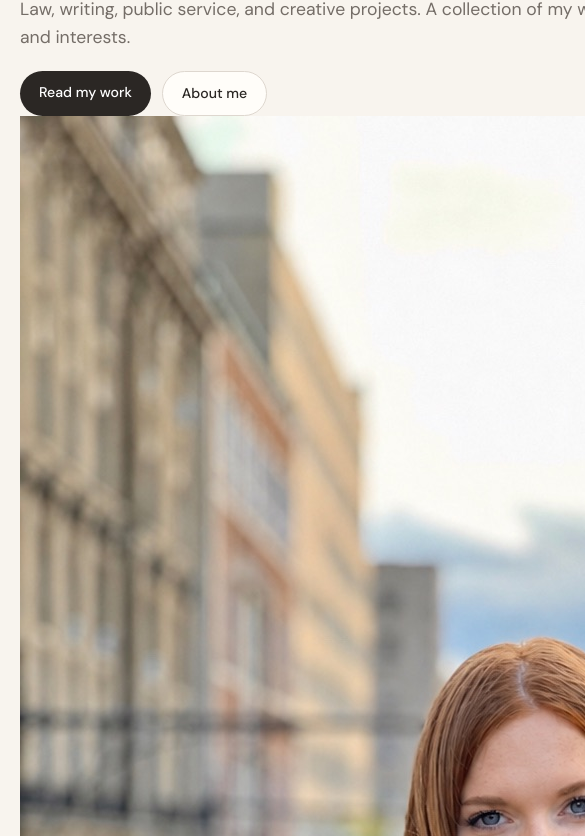
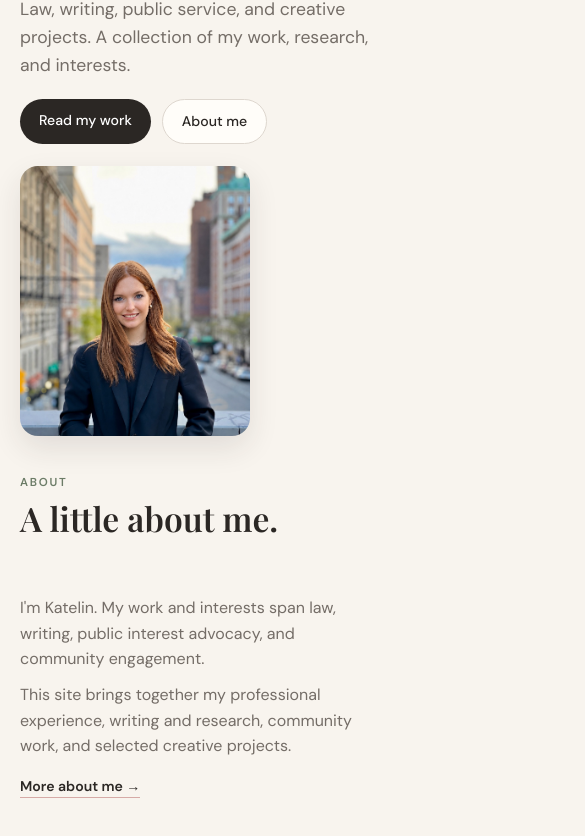
Before and after one commit to 27kwkh8vnt-source/katelinwalsch, a plain HTML site: page index.html in a window 390 px wide. Shown: the part 365-1201 px from the top of the page, 585 px wide, since content can reach past the window. Drawn offline with nearby package versions, Linux system fonts and the light colour scheme; a web font is replaced by a local one.

Commit message:
Update styles.css

```diff
--- a/styles.css
+++ b/styles.css
@@ -69,17 +69,14 @@
   position: sticky;
   top: 0;
   z-index: 1000;
-
   background: rgba(248, 244, 238, 0.95);
   backdrop-filter: blur(10px);
-
   border-bottom: 1px solid var(--line);
 }
 
 .nav-inner {
   max-width: 1150px;
   margin: 0 auto;
-
   padding: 13px 28px;
 
   display: flex;
@@ -129,20 +126,24 @@
 /* HERO */
 
 .hero {
-  min-height: auto;
-  display: flex;
+  padding-top: 30px;
+  padding-bottom: 28px;
+}
+
+.hero-grid {
+  display: grid;
+  grid-template-columns: minmax(0, 1fr) 290px;
+  gap: 65px;
   align-items: center;
-
-  padding-top: 24px;
-  padding-bottom: 24px;
 }
 
 .hero-inner {
-  max-width: 820px;
+  min-width: 0;
+  max-width: 700px;
 }
 
 .hero h1 {
-  font-size: clamp(4rem, 9vw, 6.7rem);
+  font-size: clamp(4rem, 8vw, 6.5rem);
   letter-spacing: -0.05em;
   margin-bottom: 14px;
 }
@@ -153,7 +154,7 @@
 }
 
 .hero-copy {
-  max-width: 680px;
+  max-width: 630px;
   color: var(--muted);
   font-size: 1.1rem;
 }
@@ -163,6 +164,28 @@
   display: flex;
   flex-wrap: wrap;
   gap: 11px;
+}
+
+
+/* HEADSHOT */
+
+.hero-photo-wrap {
+  width: 290px;
+  justify-self: end;
+}
+
+.hero-photo {
+  display: block;
+
+  width: 290px;
+  height: 330px;
+
+  object-fit: cover;
+  object-position: center 42%;
+
+  border-radius: 18px;
+
+  box-shadow: 0 12px 30px rgba(43, 39, 36, 0.11);
 }
 
 
@@ -196,7 +219,7 @@
 /* ABOUT */
 
 .about-section {
-  padding-top: 20px;
+  padding-top: 18px;
   padding-bottom: 18px;
 }
 
@@ -230,8 +253,8 @@
 /* SELECTED HIGHLIGHTS */
 
 .highlights-section {
-  padding-top: 18px;
-  padding-bottom: 28px;
+  padding-top: 16px;
+  padding-bottom: 26px;
 }
 
 .highlights-section h2 {
@@ -265,37 +288,35 @@
 }
 
 
-/* EXACT CARD COLORS */
+/* WRITING = GREEN */
 
-/* 1. RESEARCH, WRITING, & SCHOLARSHIP = GREEN */
-
-.highlight-grid .highlight-card:nth-child(1) {
+.writing-card {
   background: var(--sage) !important;
 }
 
-.highlight-grid .highlight-card:nth-child(1) p {
+.writing-card p {
   color: #3e493b;
 }
 
 
-/* 2. CROCHET PROJECTS = WHITE */
+/* CROCHET = WHITE */
 
-.highlight-grid .highlight-card:nth-child(2) {
+.crochet-card {
   background: var(--paper) !important;
 }
 
-.highlight-grid .highlight-card:nth-child(2) p {
+.crochet-card p {
   color: var(--muted);
 }
 
 
-/* 3. ACCOMPLISHMENTS = PINK */
+/* ACCOMPLISHMENTS = PINK */
 
-.highlight-grid .highlight-card:nth-child(3) {
+.accomplishments-card {
   background: var(--rose-light) !important;
 }
 
-.highlight-grid .highlight-card:nth-child(3) p {
+.accomplishments-card p {
   color: var(--muted);
 }
 
@@ -334,8 +355,8 @@
 /* CONTACT */
 
 .contact-section {
-  padding-top: 26px;
-  padding-bottom: 28px;
+  padding-top: 24px;
+  padding-bottom: 26px;
 }
 
 .contact-panel {
@@ -385,6 +406,20 @@
 
 @media (max-width: 900px) {
 
+  .hero-grid {
+    grid-template-columns: minmax(0, 1fr) 240px;
+    gap: 30px;
+  }
+
+  .hero-photo-wrap {
+    width: 240px;
+  }
+
+  .hero-photo {
+    width: 240px;
+    height: 285px;
+  }
+
   .highlight-grid,
   .intro-grid {
     grid-template-columns: 1fr;
@@ -405,7 +440,7 @@
 
 /* PHONE */
 
-@media (max-width: 600px) {
+@media (max-width: 650px) {
 
   .section {
     padding-left: 20px;
@@ -421,8 +456,23 @@
     padding-bottom: 20px;
   }
 
+  .hero-grid {
+    grid-template-columns: 1fr;
+    gap: 22px;
+  }
+
   .hero h1 {
     font-size: clamp(3.4rem, 18vw, 5rem);
+  }
+
+  .hero-photo-wrap {
+    width: 100%;
+    justify-self: start;
+  }
+
+  .hero-photo {
+    width: 230px;
+    height: 270px;
   }
 
   .about-section {
```
